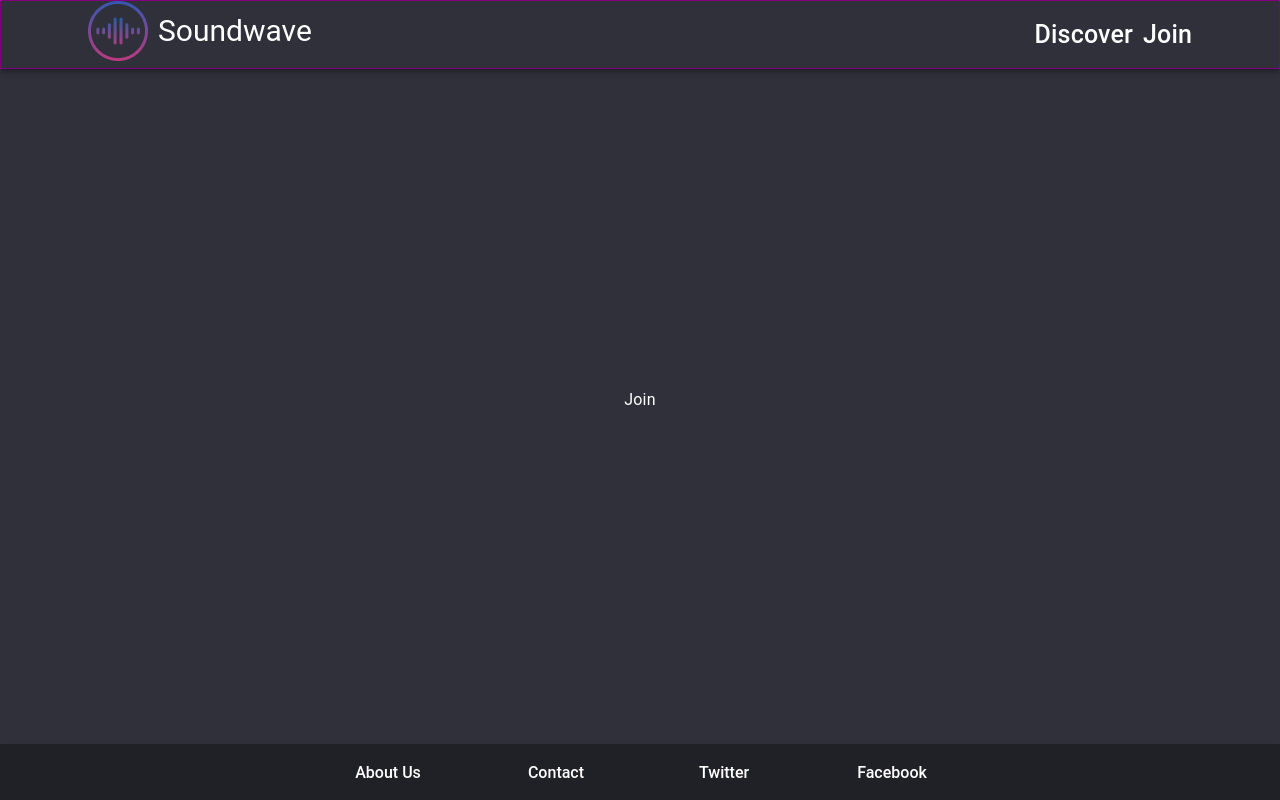
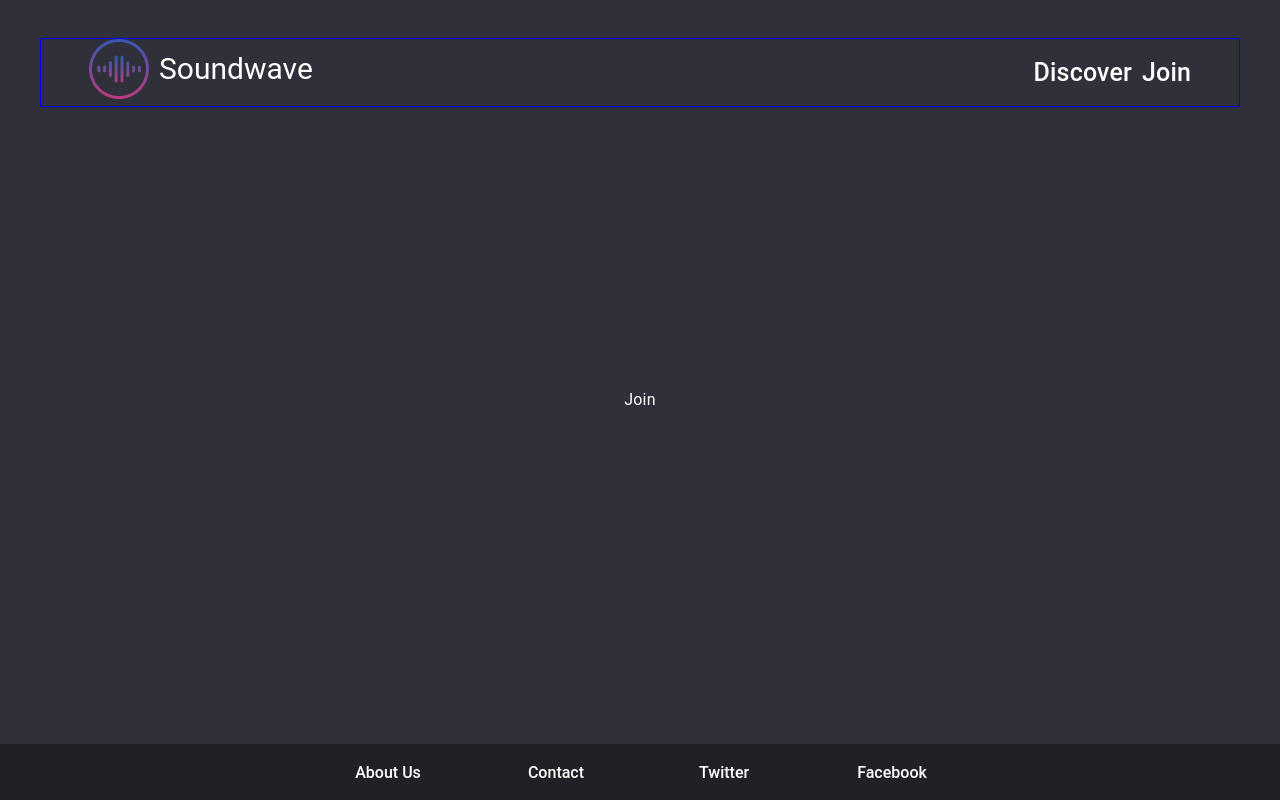
Before and after one commit to raulalhena/soundwave, a React (Vite) app: page /join in a window 1280 px wide. Built offline with nearby package versions, Linux system fonts and the light colour scheme.

Commit message:
navbar container on the right place

```diff
--- a/src/components/organisms/Footer/Footer.tsx
+++ b/src/components/organisms/Footer/Footer.tsx
@@ -1,7 +1,6 @@
 import { BottomNavigation, Box, ThemeProvider, Container, BottomNavigationAction, styled, Paper } from '@mui/material'
 import React from 'react'
 import { footerTheme } from '../../templates/FooterTheme'
-// import { Twitter } from '@mui/icons'
 
 const BottomNavigationCustom = styled(BottomNavigation)(() => ({
   background: '#202027',
--- a/src/components/organisms/Navbar/Navbar.tsx
+++ b/src/components/organisms/Navbar/Navbar.tsx
@@ -9,13 +9,12 @@ import { ToolbarCustom } from '../../particles/ToolbarCustom'
 import { MenuLink } from '../../atoms/MenuLink'
 
 const AppBarCustom = styled(AppBar)(() => ({
-    border: '1px solid purple',
-    display: 'flex',
+    display: 'flex'
 }))
 
 export const Navbar = () => {
   return (
-        <AppBarCustom component='nav'>
+        <AppBarCustom component='nav' elevation={0}>
             <NavbarContainer>
                 <ToolbarCustom>
                     <Box>
--- a/src/components/particles/MenuLinks.tsx
+++ b/src/components/particles/MenuLinks.tsx
@@ -3,5 +3,6 @@ import { Box, styled } from "@mui/material";
 export const MenuLinks = styled(Box)(() => ({
     fontSize: '25px',
     display: 'flex',
+    alignItems: 'center',
     gap: '10px',
 }))
--- a/src/components/particles/NavbarContainer.tsx
+++ b/src/components/particles/NavbarContainer.tsx
@@ -1,9 +1,11 @@
 import { styled, Container } from '@mui/material'
 
 export const NavbarContainer = styled(Container) (() => ({
+    border: '1px solid blue',
     display: 'flex',
     alignItems: 'center',
     justifyContent: 'space-between',
-    padding: '0px',
+    marginTop: '3%',
+    adding: '0 10px 0 10px',
     width: '100%'
 }))
```
